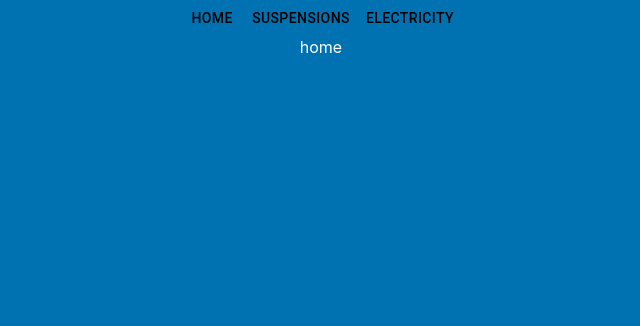
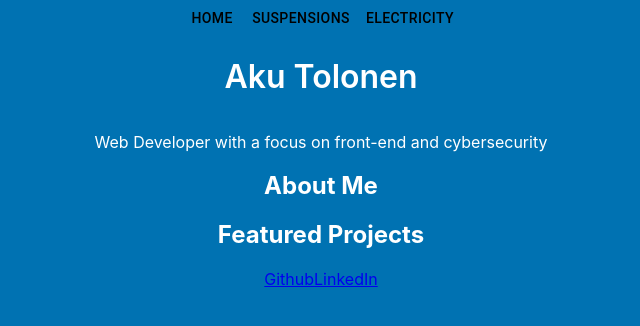
Before and after one commit to Aktonen/HomePage, a React (Create React App) app: page / in a window 1280 px wide. Shown: the top 326 px of the page, without its empty margins (319-959 px from the left). Built offline with nearby package versions, Linux system fonts and the light colour scheme; no server answers.

Commit message:
Some initial info in the home page.

```diff
--- a/src/pages/home.js
+++ b/src/pages/home.js
@@ -1,7 +1,39 @@
 import React from 'react'
 
 export default function Home() {
-  return (
-    <div>home</div>
-  )
+	return (
+		<div className="home-page">
+			<header className="hero-section">
+				<h1>Aku Tolonen</h1>
+				<p>Web Developer with a focus on front-end and cybersecurity</p>
+			</header>
+
+			<section className="about-me">
+				<h2>About Me</h2>
+				{/* Your Intro Here */}
+			</section>
+
+			<section className="featured-projects">
+				<h2>Featured Projects</h2>
+				{/* Display 2-3 projects with image, title, short description, link */}
+			</section>
+
+			<footer>
+				<a
+					href='https://github.com/Aktonen'
+					target='_blank'
+					rel='noreferrer'
+				>
+					Github
+				</a>
+				<a
+					href='https://www.linkedin.com/in/aku-tolonen-1ba4a3261/'
+					target='_blank'
+					rel='noreferrer'
+				>
+					LinkedIn
+				</a>
+			</footer>
+		</div>
+	)
 }
```
